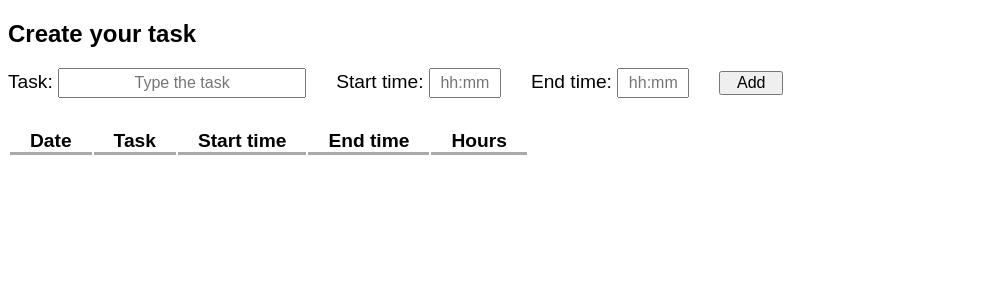
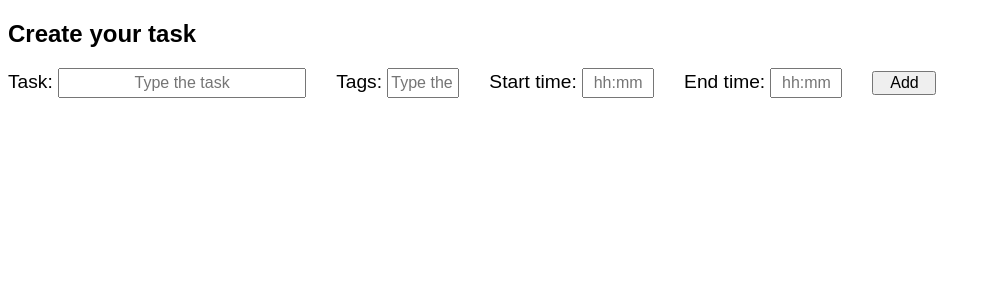
Before and after one commit to iuloz/Tasks-Activity-Monitoring, a React (Create React App) app in the folder work-hours-recording-application/: page /make-recording in a window 1280 px wide. Shown: the top 300 px of the page, without its empty margins (0-991 px from the left). Built offline with nearby package versions, Linux system fonts and the light colour scheme.

Commit message:
Each task as separate component

```diff
--- a/work-hours-recording-application/src/Form.js
+++ b/work-hours-recording-application/src/Form.js
@@ -1,15 +1,18 @@
-function Form(props){
+function Form({ task, recordTask, inputChanged }){
+
     return (
         <>
             <h2>Create your task</h2>
-            <form onSubmit={props.recordTask}>
-                <label htmlFor="taskInput">Task: </label>
-                <input id="taskInput" type="text"  placeholder="Type the task" name="task" value={props.task.task} onChange={props.inputChanged}></input>
+            <form onSubmit={recordTask}>
+                <label htmlFor="task_input">Task: </label>
+                <input id="task_input" type="text"  placeholder="Type the task" name="task" value={task.task} onChange={inputChanged}></input>
+                <label htmlFor="tag_input">Tags: </label>
+                <input id="tag_input" type="text" placeholder="Type the tag" name="tags" value={task.tags} onChange={inputChanged}></input>
                 <label htmlFor="start">Start time: </label>
-                <input id="start" type="text"  placeholder="hh:mm" name="start" value={props.task.start} onChange={props.inputChanged}></input>
+                <input id="start" type="text"  placeholder="hh:mm" name="start" value={task.start} onChange={inputChanged}></input>
                 <label htmlFor="end">End time: </label>
-                <input id="end" type="text" placeholder="hh:mm" name="end" value={props.task.end} onChange={props.inputChanged}></input>
-                <input id="submitBtn" type="submit" value="Add" />
+                <input id="end" type="text" placeholder="hh:mm" name="end" value={task.end} onChange={inputChanged}></input>
+                <input id="submit_btn" type="submit" value="Add" />
             </form>
         </>
     );
--- a/work-hours-recording-application/src/Tasks.js
+++ b/work-hours-recording-application/src/Tasks.js
@@ -46,18 +46,10 @@ function Tasks() {
 
     return (
         <>
-            {/* <h2>Create your task</h2>
-            <form onSubmit={recordTask}>
-                <label htmlFor="taskInput">Task: </label>
-                <input id="taskInput" type="text"  placeholder="Type the task" name="task" value={task.task} onChange={inputChanged}></input>
-                <label htmlFor="start">Start time: </label>
-                <input id="start" type="text"  placeholder="hh:mm" name="start" value={task.start} onChange={inputChanged}></input>
-                <label htmlFor="end">End time: </label>
-                <input id="end" type="text" placeholder="hh:mm" name="end" value={task.end} onChange={inputChanged}></input>
-                <input id="submitBtn" type="submit" value="Add" />
-            </form> */}
             <Form task={task} inputChanged={inputChanged} recordTask={recordTask}/>
-            <TasksItem taskList={taskList} />
+            {
+                taskList.map((item, index) => <TasksItem key={index} date={item.date} task={item.task} tags={item.tags} start={item.start} end={item.end} hours={item.hours}/>)
+            }
         </>
     );
 }
--- a/work-hours-recording-application/src/TasksItem.js
+++ b/work-hours-recording-application/src/TasksItem.js
@@ -1,33 +1,16 @@
 import "./styles.css"
 
-function TasksItem(props){
-
+function TasksItem({ date, task, tags, start, end, hours }) {
 
     return (
-        <>
-            <div style={{paddingTop:"30px"}}></div>
-            <table id="table">
-                <tbody>
-                    <tr>
-                        <th>Date</th>
-                        <th>Task</th>
-                        <th>Start time</th>
-                        <th>End time</th>
-                        <th>Hours</th>
-                    </tr>
-                {
-                    props.taskList.map((record, index) =>
-                    <tr key={index}>
-                        <td>{record.date}</td>
-                        <td>{record.task}</td>
-                        <td>{record.start}</td>
-                        <td>{record.end}</td>
-                        <td>{record.hours}</td>
-                    </tr>)
-                }
-                </tbody>
-            </table>
-        </>
+        <div className="task-item">
+            <p>Date: {date}</p>
+            <p>{task}</p>
+            <p>Tags: {tags}</p>
+            <p>Starts: {start}</p>
+            <p>Ends: {end}</p>
+            <p>Hours: {hours}</p>
+        </div>
     );
 }
 export default TasksItem;
--- a/work-hours-recording-application/src/styles.css
+++ b/work-hours-recording-application/src/styles.css
@@ -26,7 +26,7 @@ input {
     text-align: center;
 }
 
-#taskInput {
+#task_input {
     height: 1.5rem;
     width: 15rem;
     margin-right: 30px;
@@ -37,3 +37,10 @@ input {
 label {
     font-size: 1.2rem;
 }
+
+.task-item {
+    background-color: rgb(255, 194, 114);
+    padding: 5px 10px;
+    margin: 10px;
+    display: inline-block;
+}
```
